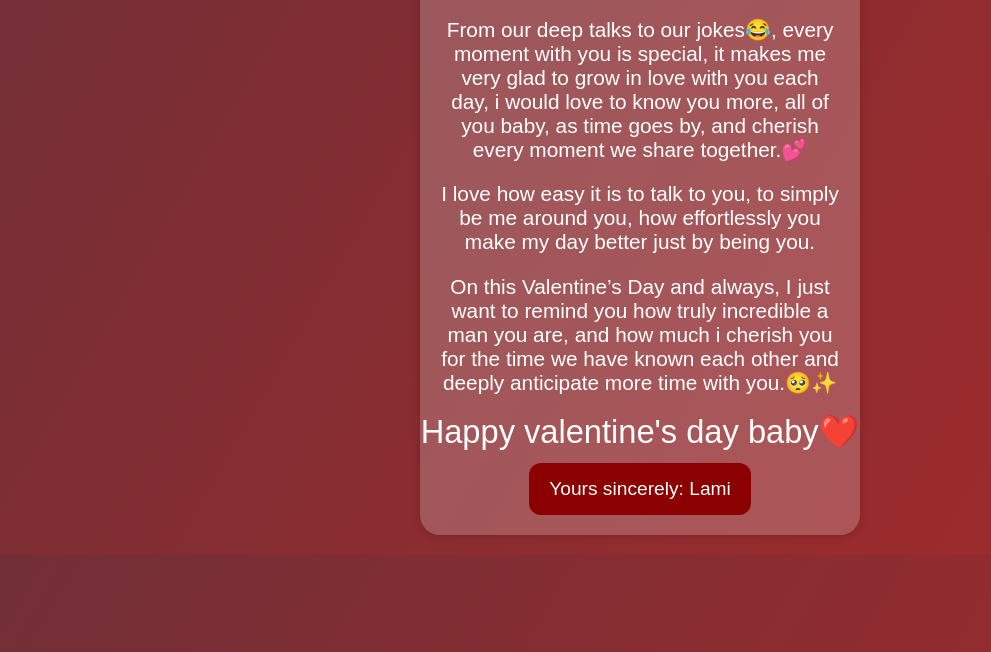
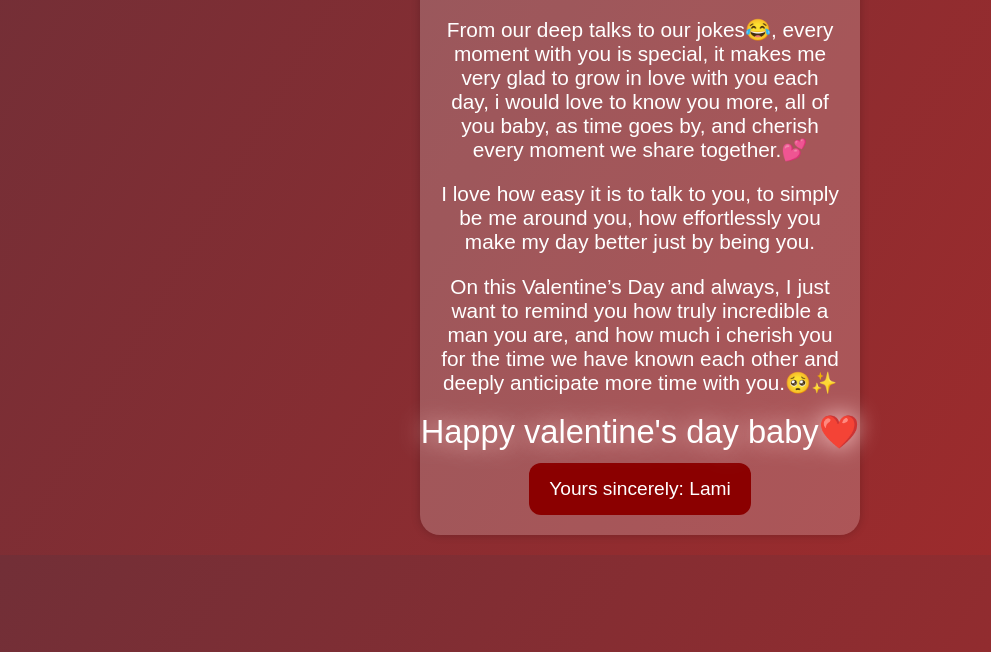
Before and after one commit to olamide-dev-2/A-short-note-from-Lami-to-Kenny-on-Valentines-day, a plain HTML site: page index.html in a window 1280 px wide. Shown: the part 148-800 px from the top of the page, without its empty margins (0-991 px from the left). Drawn offline with Linux system fonts and the light colour scheme.

Commit message:
Update index.html

```diff
--- a/index.html
+++ b/index.html
@@ -42,6 +42,7 @@
       .heart {
         font-size: 1.7em;
         animation: heartbeat 2s infinite;
+        text-shadow: 0 0 20px #ffcccc;
 
 
       }
```
